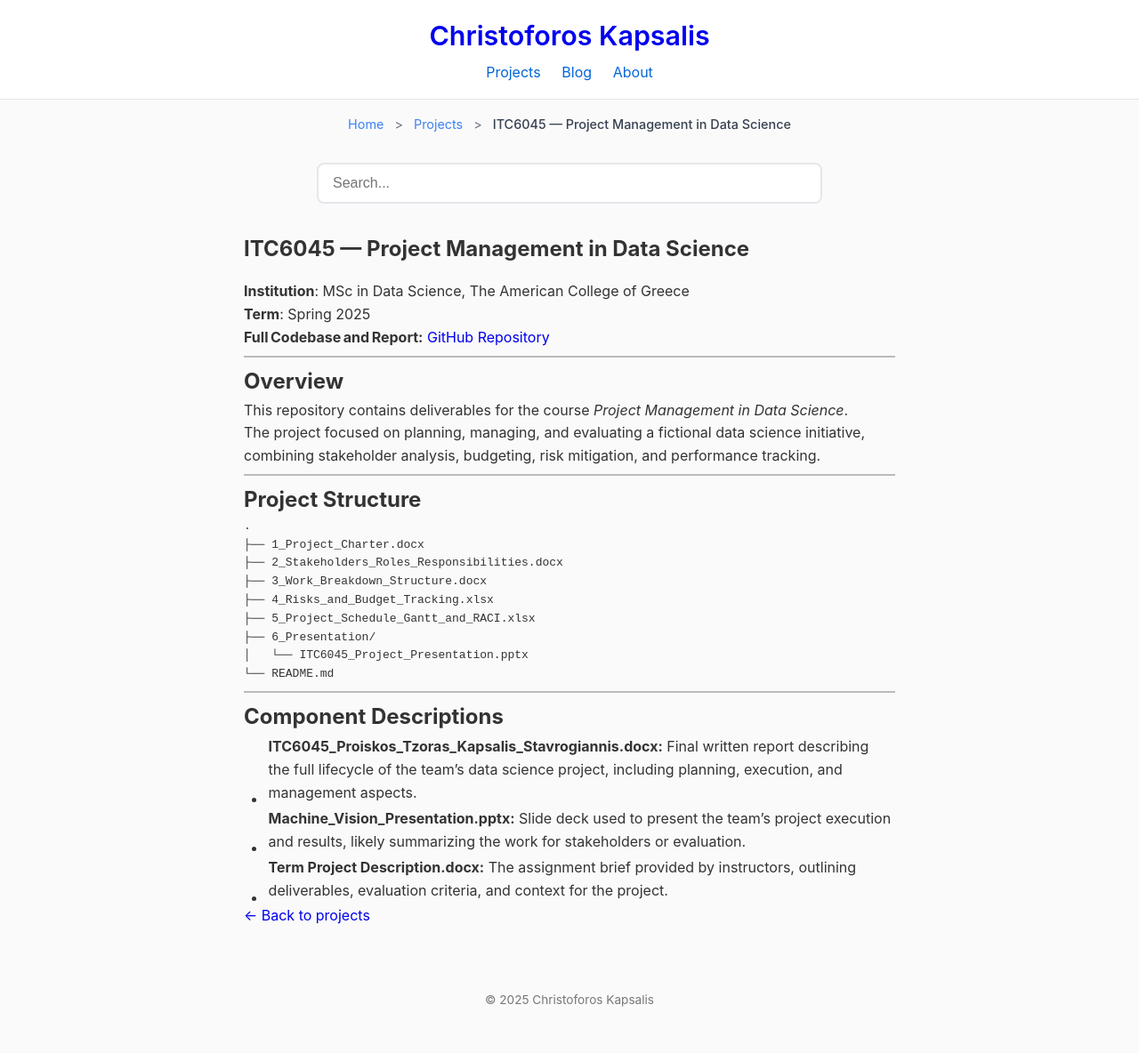
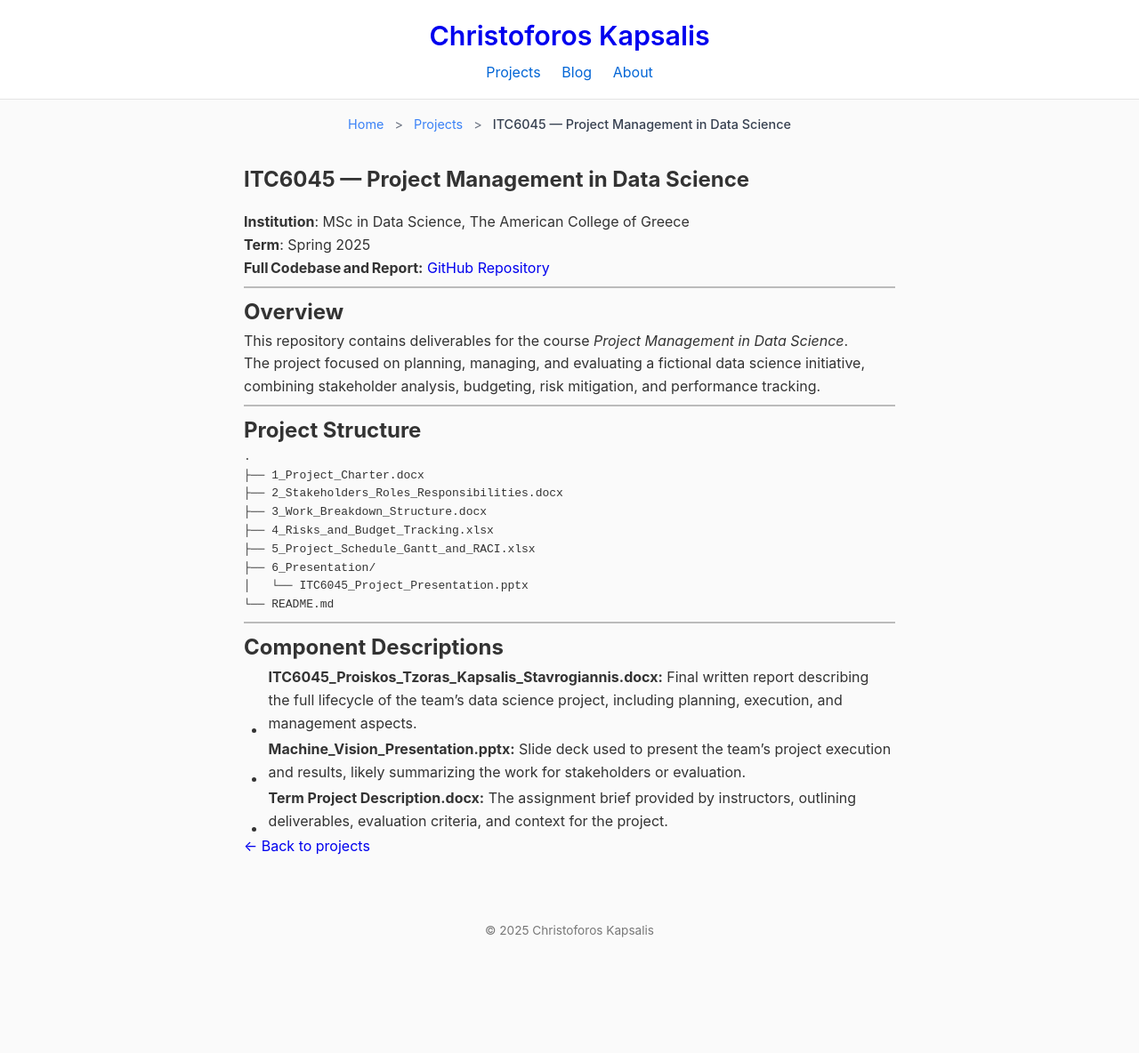
Before and after one commit to C-Kapsalis/portfolio-website, a Jekyll site: the page built from _projects/itc6045.md, in a window 1280 px wide. Shown: the whole page at 89% size. Built offline with Jekyll 4.4.1, drawn with Linux system fonts in a browser that asks for light colours; comment, search, counter and statistics services are not loaded; after the commit the page ends 1106 px from its top, so only the background shows below that.

Commit message:
final search functionality touches

```diff
--- a/_layouts/default.html
+++ b/_layouts/default.html
@@ -29,7 +29,7 @@
 
 <!-- Simple search feature -->
 {% assign current_url = page.url | prepend: site.baseurl %}
-{% if page.url == "/blog/" or page.url contains "/blog/" or page.url == "/" or page.url contains "/projects/" %}
+{% if page.url == "/blog/" or page.url == "/" %}
   <div class="search-box">
     <input type="text" id="search-input" placeholder="Search..." />
     <ul id="results-container"></ul>
```
